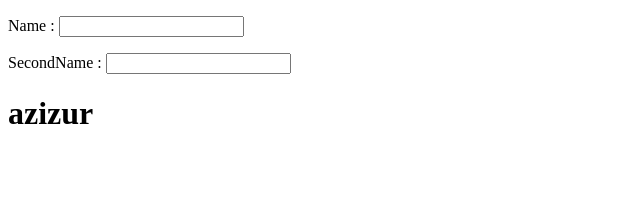
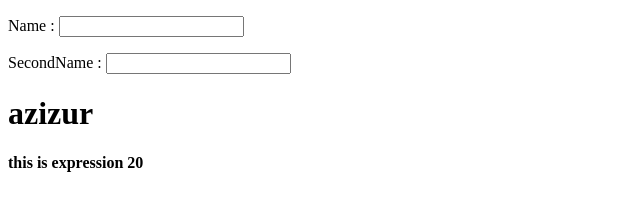
Before and after one commit to azizurcse/angular-js, a plain HTML site: page index.html in a window 1280 px wide. Shown: the whole page, without its empty margins (0-640 px from the left). Drawn offline with nearby package versions, Linux system fonts and the light colour scheme.

Commit message:
this code for angular js expression

```diff
--- a/index.html
+++ b/index.html
@@ -8,6 +8,8 @@
   <p>SecondName : <input type="text" ng-model="name1" ng-init="first='azizur'"></p>
   <h1>{{first}} {{name}} {{name1}}</h1>
   <p ng-bind="name"></p>
+
+  <h4>this is expression {{10+10}}</h4>
 </div>
 
 </body>
```
